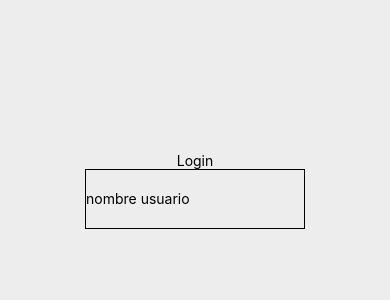
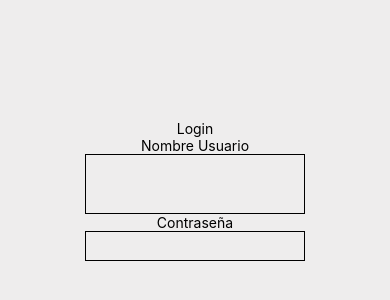
Before and after one commit to CristianMatias/urGameReviewClient, a React Native app: screen / in a window 390 px wide. Shown: the part 232-532 px from the top of the page. Built offline with nearby package versions, Linux system fonts and the light colour scheme.

Commit message:
Nombre usuario y contraseña

```diff
--- a/App.tsx
+++ b/App.tsx
@@ -8,16 +8,29 @@ export default function App() {
     <View style={styles.container}>
       <Text>Login</Text>
 
+      <Text>Nombre Usuario</Text>
       <TextInput
       style={{
         height: 60,
         borderColor: '#000000',
         borderWidth:1
       }}
-        defaultValue="nombre usuario"
+
 
        />
+    <Text>Contraseña</Text>
 
+
+     <TextInput
+
+      style={{
+        height:30,
+        borderColor: '#000000',
+        borderWidth:1
+
+      }}
+        secureTextEntry={true}
+     />
 
     </View>
   );
```
